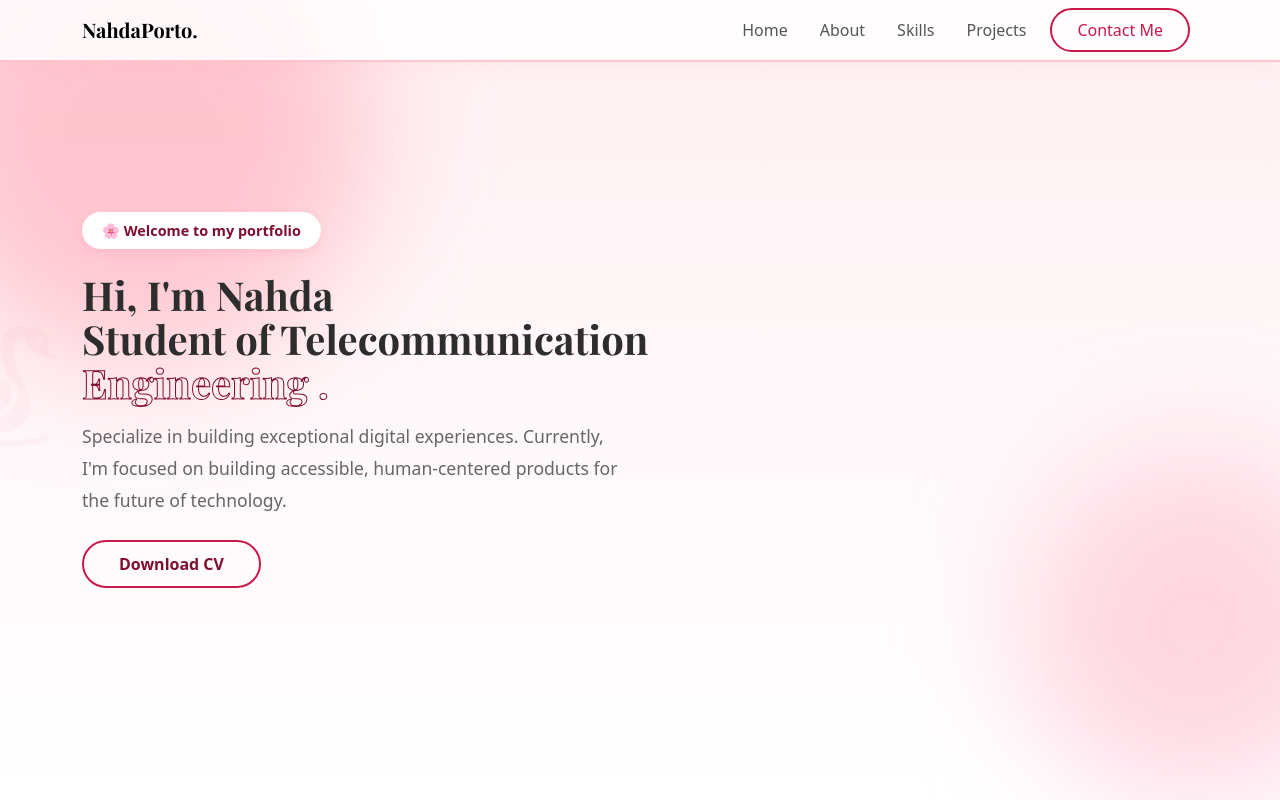
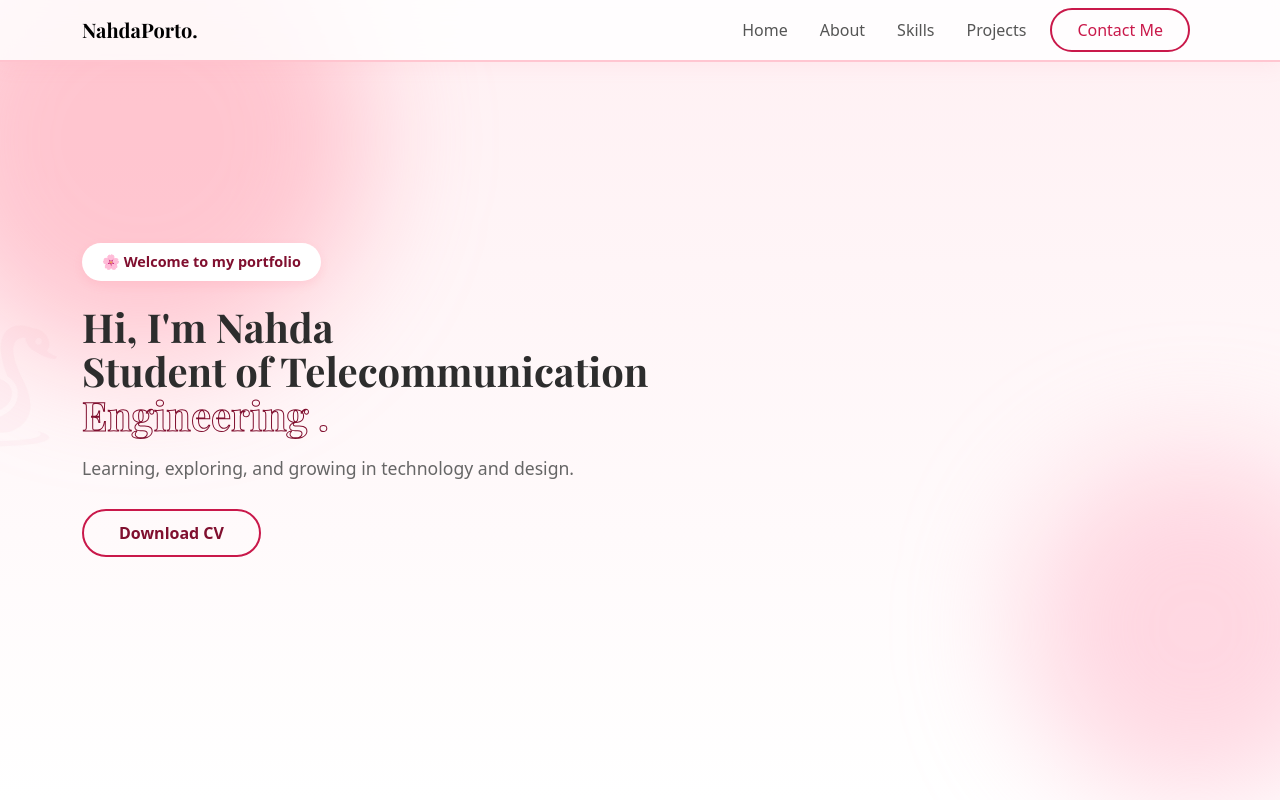
Before and after one commit to PNNabila/myporto, a React (Vite) app: page / in a window 1280 px wide. Shown: the top 800 px of the page. Built offline with nearby package versions, Linux system fonts and the light colour scheme.

Commit message:
update data terbaru

```diff
--- a/src/components/Hero/Hero.jsx
+++ b/src/components/Hero/Hero.jsx
@@ -27,7 +27,7 @@ const Hero = () => {
                                 of Telecommunication <span className="outline-text">Engineering .</span>
                             </h1>
                             <p className="hero-desc mt-3">
-                                Specialize in building exceptional digital experiences. Currently, I'm focused on building accessible, human-centered products for the future of technology.
+                                Learning, exploring, and growing in technology and design.
                             </p>
 
                             {/* --- BAGIAN TOMBOL DOWNLOAD DIPERBAIKI --- */}
--- a/src/data/aboutData.js
+++ b/src/data/aboutData.js
@@ -1,8 +1,8 @@
-import profile from "../assets/nahda.jpeg"
+import profil from "../assets/profil.jpeg"
 
 export const aboutData = {
   title: "About Me",
   subtitle: "Who Am I?",
   description: `I am a Telecommunication Engineering student with a strong interest in networking, IoT systems, and UI/UX design. I have hands-on experience in laboratory teaching, research environments, enterprise services, and digital media development. I am known for being responsible, detail-oriented, and capable of handling both technical and organizational roles. My career goal is to grow as a Network Engineer while continuously expanding my skills in technology and design.`,
-  image: profile // Ganti nanti sama link foto aslimu
+  image: profil// Ganti nanti sama link foto aslimu
 };
--- a/src/data/experienceData.js
+++ b/src/data/experienceData.js
@@ -74,7 +74,7 @@ export const experienceData = [
     },
     {
         id: 2,
-        role: "LaboratoryResearch Assistant",
+        role: "Laboratory Research Assistant",
         company: "Mobile Communications Research Laboratory",
         logo: mobcommm,
         date: "2025 - Present",
@@ -185,7 +185,7 @@ export const experienceData = [
     },
     {
         id: 5,
-        role: "International Academic Programt",
+        role: "International Academic Program",
         company: "Inbound EduTrip – Universiti Malaya (UM)",
         logo: icao,
         date: "November 23-28, 2025",
```
Also changed, not shown: src/assets/profil.jpeg (added).
